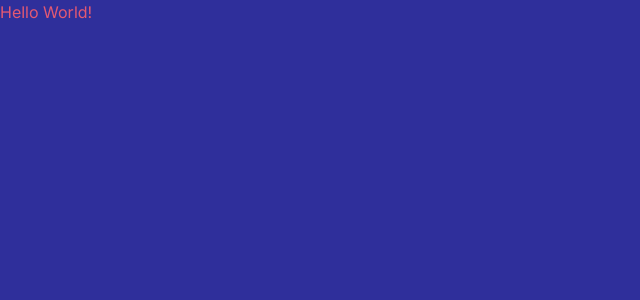
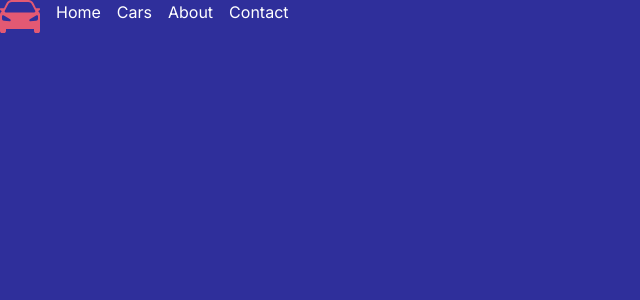
Before and after one commit to akshithP/rent-ryde, a Next.js app: page / in a window 1280 px wide. Shown: the top 300 px of the page, without its empty margins (0-640 px from the left). Built offline with nearby package versions, Linux system fonts and the light colour scheme.

Commit message:
Created NavBar component with basic layout

```diff
--- a/app/layout.tsx
+++ b/app/layout.tsx
@@ -1,6 +1,7 @@
 import type { Metadata } from "next";
 import { Inter } from "next/font/google";
 import "./globals.css";
+import NavBar from "@/components/NavBar";
 
 const inter = Inter({ subsets: ["latin"] });
 
@@ -16,7 +17,10 @@ export default function RootLayout({
 }) {
   return (
     <html lang="en">
-      <body className={`${inter.className} bg-secondary`}>{children}</body>
+      <body className={`${inter.className} bg-secondary`}>
+        <NavBar />
+        {children}
+      </body>
     </html>
   );
 }
--- a/app/page.tsx
+++ b/app/page.tsx
@@ -3,7 +3,7 @@ import Image from 'next/image'
 export default function Home() {
   return (
     <div className='bg-secondary text-primary'>
-       Hello World!
+
     </div>
   )
 }
--- /dev/null
+++ b/components/NavBar.tsx
@@ -0,0 +1,55 @@
+import Image from "next/image";
+import Link from "next/link";
+import React from "react";
+import CarLogo from "../public/icons/car-logo.svg";
+import { Links } from "@/types";
+
+// List containing all the link objects
+const linksList: Links[] = [
+  {
+    id: 1,
+    title: "Home",
+    url: "/",
+  },
+  {
+    id: 2,
+    title: "Cars",
+    url: "/cars",
+  },
+  {
+    id: 1,
+    title: "About",
+    url: "/about",
+  },
+  {
+    id: 1,
+    title: "Contact",
+    url: "/contact",
+  },
+];
+
+const NavBar = () => {
+  return (
+    <nav className="flex gap-4 text-textPrimary">
+      <div id="logo">
+        <Link href="/">
+          <Image
+            width={40}
+            height={32}
+            src={CarLogo}
+            alt="Rent Ryde Car Logo"
+          />
+        </Link>
+      </div>
+      <div id="navBarOptions" className="flex gap-4">
+        {linksList.map((link) => (
+          <Link key={link.id} href={link.url} className="hover:bg-primary">
+            {link.title}
+          </Link>
+        ))}
+      </div>
+    </nav>
+  );
+};
+
+export default NavBar;
--- /dev/null
+++ b/types.ts
@@ -0,0 +1,5 @@
+export type Links = {
+    id: number;
+    title: string;
+    url: string;
+  };
```
Also changed, not shown: package.json (+8 -5 lines), public/icons/car-logo.svg (added), 1 other file (tests, documents, lock files or other folders).
